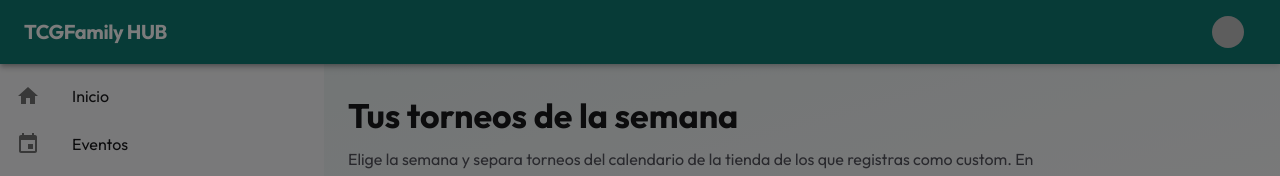
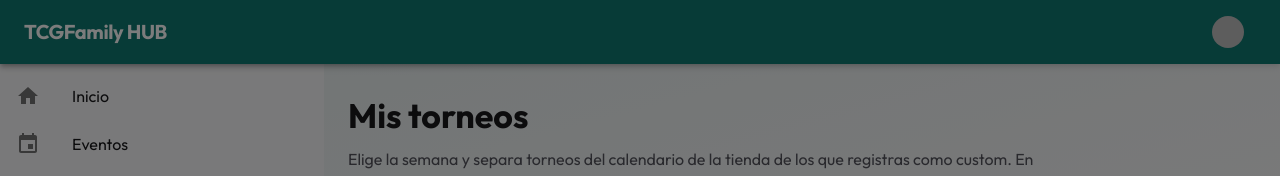
Before and after one commit to Razor7w/tcgfamily-hub, a Next.js app: page /dashboard/torneos-semana in a window 1280 px wide. Shown: the top 176 px of the page. Built offline with nearby package versions, Linux system fonts and the light colour scheme; no server answers; the database is empty; sample sign-in values are in the browser's storage; some icons are missing; what @mui/material-nextjs would draw is missing.

Commit message:
fix: update MyTournamentsHomeSection title for clarity
- Changed the title in MyTournamentsHomeSection from a conditional display to a consistent label "Mis torneos" for improved clarity and user experience.

```diff
--- a/app/components/dashboard/MyTournamentsHomeSection.tsx
+++ b/app/components/dashboard/MyTournamentsHomeSection.tsx
@@ -67,7 +67,7 @@ export default function MyTournamentsHomeSection({
                   letterSpacing: { xs: '-0.02em', sm: 'inherit' }
                 }}
               >
-                {allTimeMode ? 'Todos tus torneos' : 'Tus torneos de la semana'}
+                Mis torneos
               </Typography>
               {allTimeMode ? (
                 <>
```
